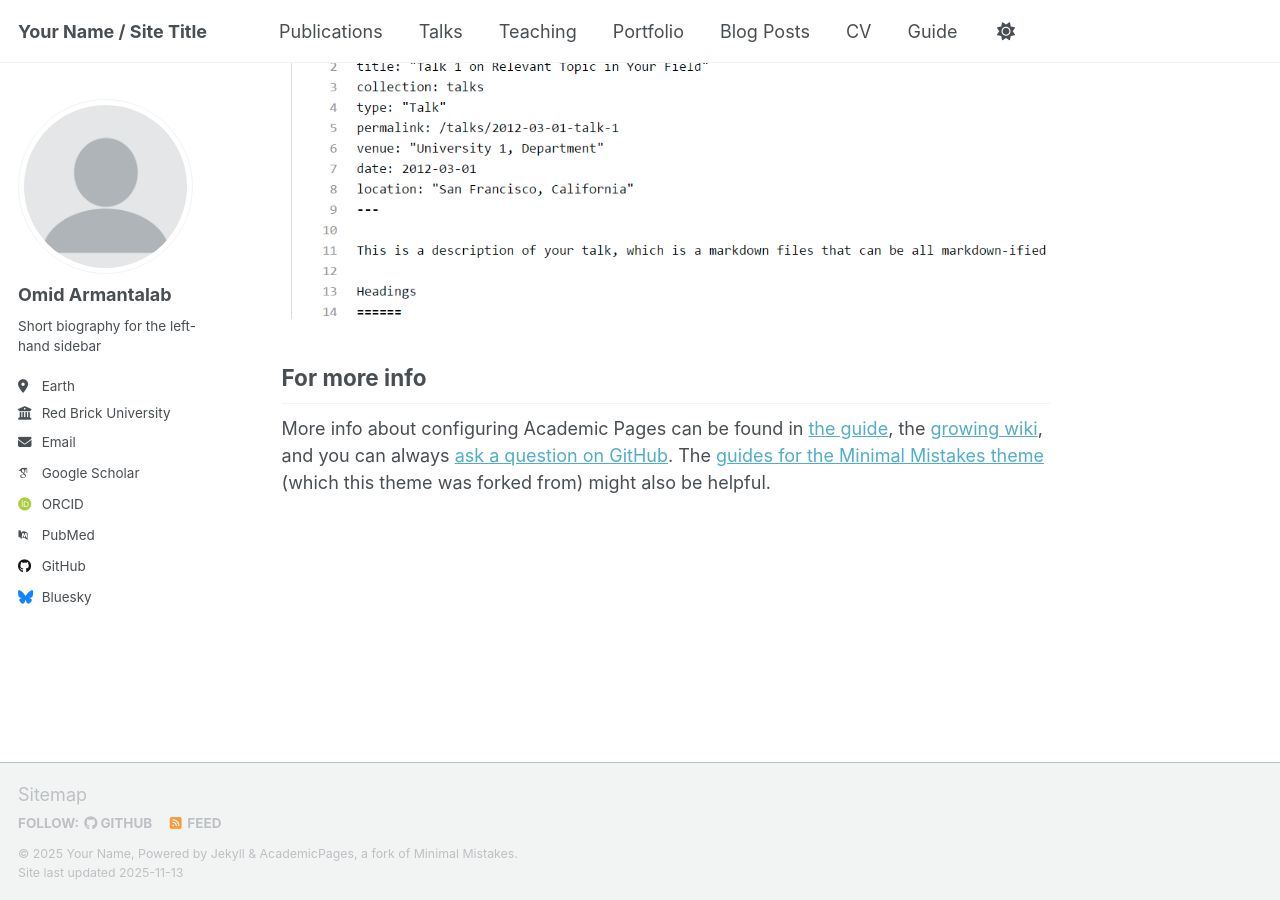
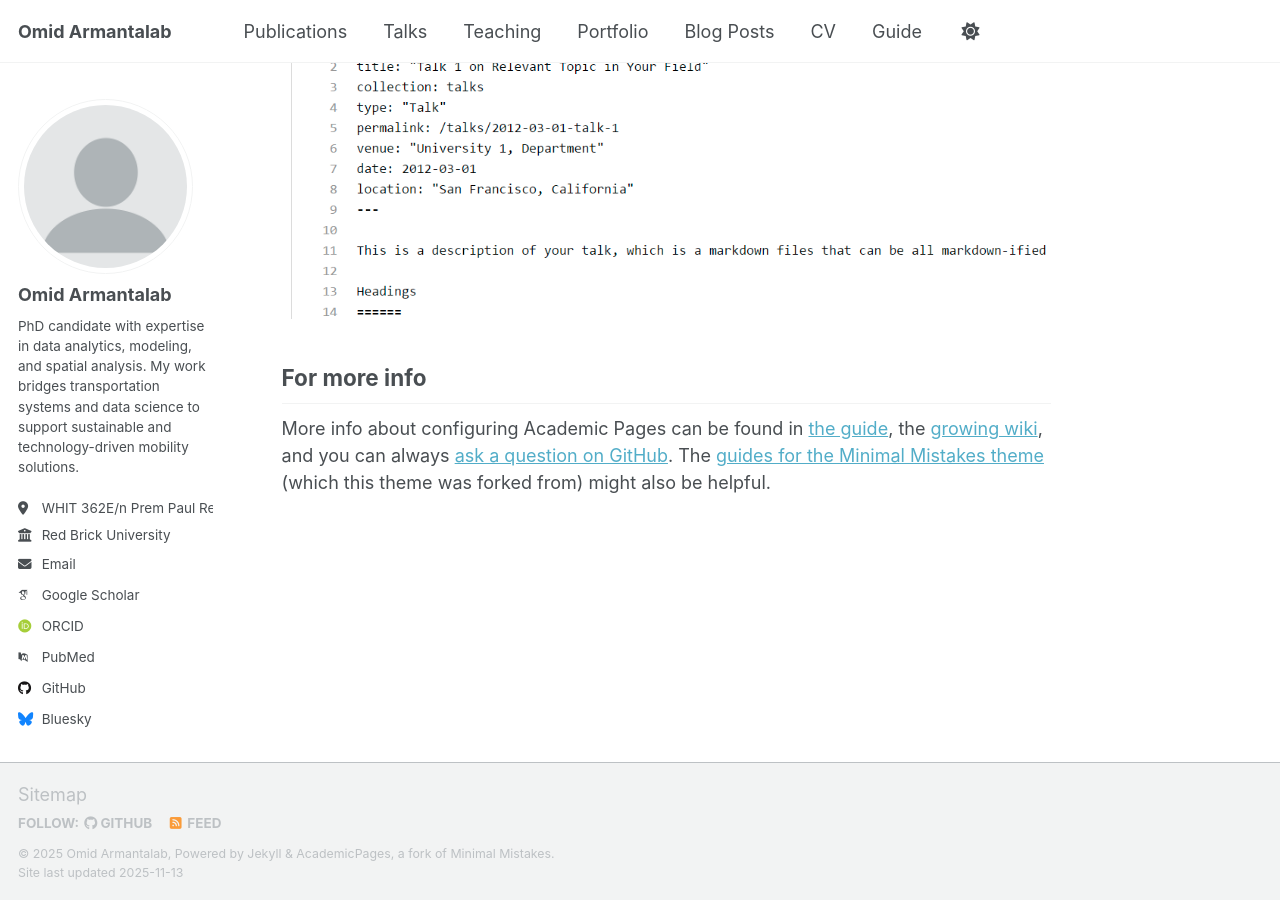
Before and after one commit to oarmantalab/oarmantalab.github.io, a Jekyll site: the page built from _pages/about.md, in a window 1280 px wide and 900 px high, scrolled down 2880 px. Built offline with Jekyll 4.4.1, drawn with Linux system fonts in a browser that asks for light colours; some web fonts are replaced; a script that is not in the unit is left out.

Commit message:
Update _config.yml

```diff
--- a/_config.yml
+++ b/_config.yml
@@ -9,14 +9,14 @@
 # Basic Site Settings
 locale                   : "en-US"
 site_theme               : "default" # Currently available options are "default", "air"
-title                    : "Your Name / Site Title"
+title                    : "Omid Armantalab"
 title_separator          : "-"
-name                     : &name "Your Name"
-description              : &description "Your Name's academic portfolio"   # Update this with a general description of your site, this is the default if not overridden by a page
-url                      : https://academicpages.github.io # The base hostname & protocol for your site e.g. "https://[your GitHub username].github.io",
+name                     : &name "Omid Armantalab"
+description              : &description "Researcher in human behavior and artificial intelligence"   # Update this with a general description of your site, this is the default if not overridden by a page
+url                      : https://oarmantalab.github.io # The base hostname & protocol for your site e.g. "https://[your GitHub username].github.io",
                                                            # or if you already have some other page hosted on Github then use "https://[your GitHub username].github.io/[Your Repo Name]"
 baseurl                  : "" # the subpath of your site, e.g. "/blog"
-repository               : "academicpages/academicpages.github.io"
+repository               : "oarmantalab/oarmantalab.github.io"
 
 # Site Author - The following control what appear as part of the author content on the side bar.
 #               If a field is blank the icon and link will not appear, otherwise it will be shown.
@@ -26,8 +26,8 @@ author:
   avatar           : "profile.png"
   name             : "Omid Armantalab"
   pronouns         : # example: "she/her"
-  bio              : "Short biography for the left-hand sidebar"
-  location         : "Earth"
+  bio              : "PhD candidate with expertise in data analytics, modeling, and spatial analysis. My work bridges transportation systems and data science to support sustainable and technology-driven mobility solutions."
+  location         : "WHIT 362E/n Prem Paul Research Center at Whittier School/n Lincoln, Nebraska, ZIP 68503"
   employer         : "Red Brick University"
   uri              : # URL
   email            : "none@example.org"
```
